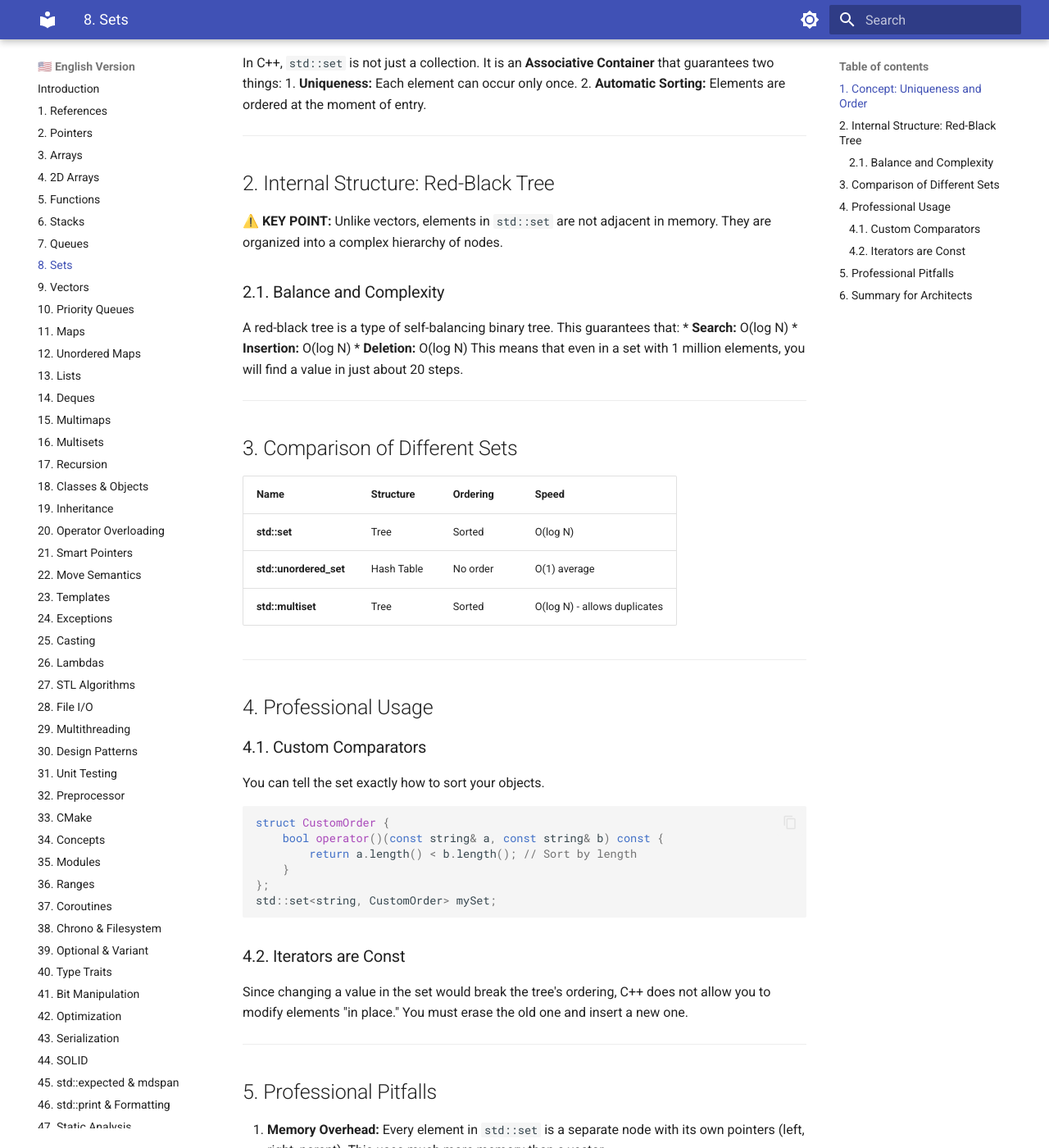
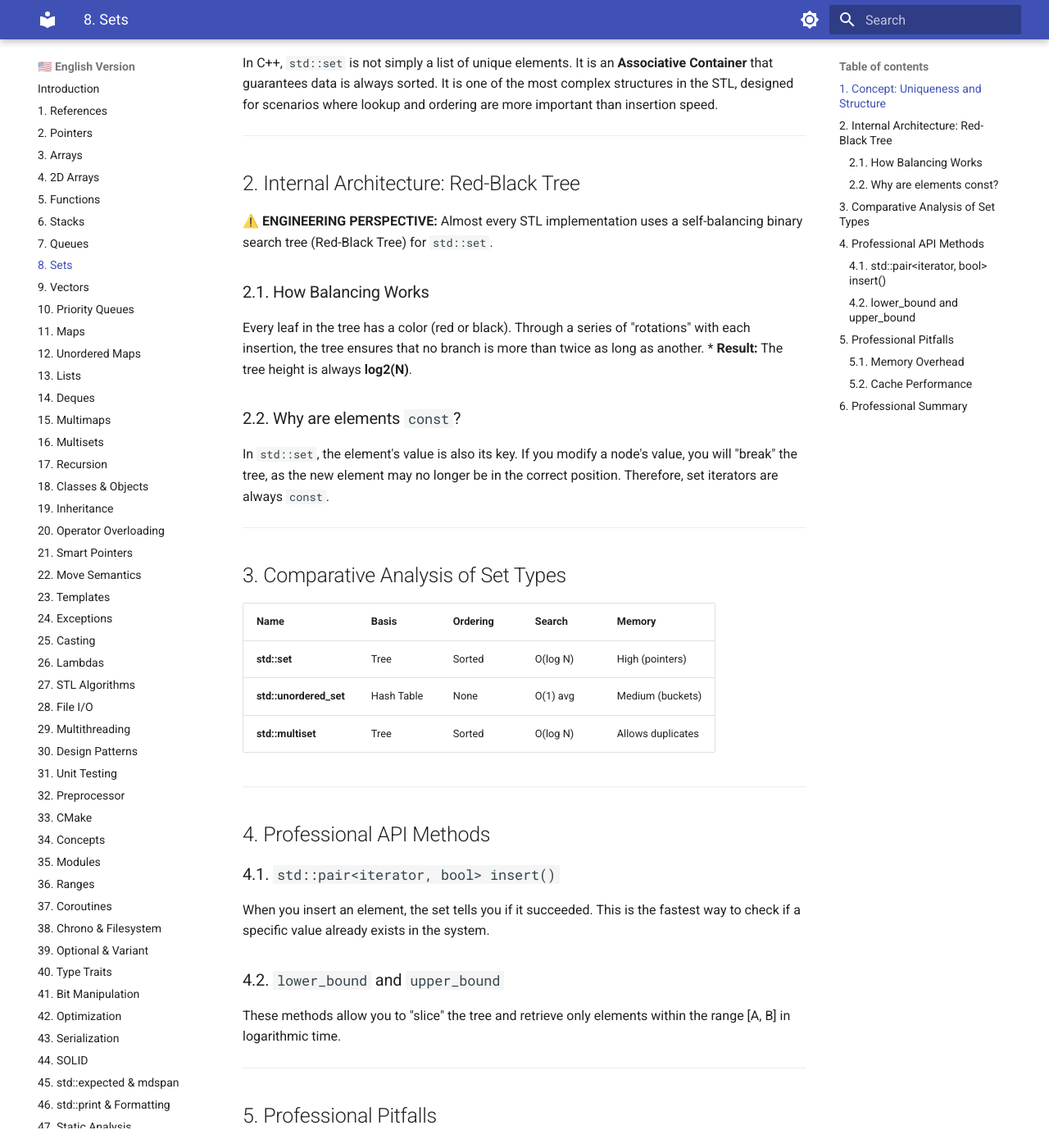
Before and after one commit to KadirYazadzhi/CPlusPlus---KeyConcepts, an MkDocs documentation site: the page built from docs/en/Sets/Sets.md, in a window 1280 px wide and 1400 px high, scrolled down 215 px. Shown: the whole window at 82% size. Built offline with MkDocs 1.6.1 and Material for MkDocs 9.7.7, drawn with Linux system fonts in a browser that asks for light colours; some of the changed text lies outside the part shown.

Commit message:
Docs: Huge expansion of Topics 7-8 (Queues, Sets) covering Circular Buffers, Red-Black Trees, and Cache efficiency

````diff
--- a/docs/bg/Sets/Sets.md
+++ b/docs/bg/Sets/Sets.md
@@ -1,64 +1,58 @@
 # Множества (Sets) в C++ - Пълно техническо ръководство
 
-## 1. Концепция: Уникалност и Ред
-В C++, `std::set` не е просто колекция. Той е **Асоциативен Контейнер**, който гарантира две неща:
-1.  **Уникалност:** Всеки елемент може да се среща само веднъж.
-2.  **Автоматично Сортиране:** Елементите се подреждат в момента на влизане.
+## 1. Концепция: Уникалност и Структура
+В C++, `std::set` не е просто списък с уникални елементи. Той е **Асоциативен Контейнер**, който гарантира, че данните са винаги сортирани. Това е една от най-сложните структури в STL, проектирана за сценарии, където търсенето и подредбата са по-важни от скоростта на вмъкване.
 
 ---
 
-## 2. Вътрешна структура: Червено-Черно Дърво (Red-Black Tree)
+## 2. Вътрешна архитектура: Червено-Черно Дърво (Red-Black Tree)
 
-⚠️ **КЛЮЧОВ МОМЕНТ:** За разлика от векторите, елементите в `std::set` не са един до друг в паметта. Те са организирани в сложна йерархия от възли (nodes).
+⚠️ **ИНЖЕНЕРЕН ПОГЛЕД:** Почти всяка имплементация на STL използва самобалансиращо се двоично дърво (Red-Black Tree) за `std::set`.
 
-### 2.1. Баланс и Сложност
-Червено-черното дърво е вид самобалансиращо се двоично дърво. Това гарантира, че:
-*   **Търсене:** O(log N)
-*   **Вмъкване:** O(log N)
-*   **Изтриване:** O(log N)
-Това означава, че дори в сет с 1 милион елемента, ще намерите стойност само за 20 стъпки.
+### 2.1. Как работи балансирането?
+Всяко листо в дървото има цвят (червен или черен). Чрез серия от "ротации" при всяко вмъкване, дървото гарантира, че никой клон не е повече от два пъти по-дълъг от друг.
+*   **Резултат:** Височината на дървото винаги е **log2(N)**.
+
+### 2.2. Защо елементите са `const`?
+В `std::set`, стойността на елемента е и неговият ключ. Ако промените стойността на възел, вие ще "счупите" дървото, защото новият елемент може вече да не е на правилната позиция. Затова итераторите на сета са винаги `const`.
 
 ---
 
-## 3. Сравнение на различните Set-ове
+## 3. Сравнителен анализ на видовете Set
 
-| Име | Структура | Ред | Скорост |
-| :--- | :--- | :--- | :--- |
-| **std::set** | Дърво | Сортиран | O(log N) |
-| **std::unordered_set** | Хеш Таблица | Няма ред | O(1) средно |
-| **std::multiset** | Дърво | Сортиран | O(log N) - позволява дубликати |
+| Име | База | Ред | Търсене | Памет |
+| :--- | :--- | :--- | :--- | :--- |
+| **std::set** | Дърво | Сортиран | O(log N) | Висока (указатели) |
+| **std::unordered_set** | Хеш таблица | Няма | O(1) средно | Средна (кофи) |
+| **std::multiset** | Дърво | Сортиран | O(log N) | Позволява дубликати |
 
 ---
 
-## 4. Професионално използване
+## 4. Професионални методи (Advanced API)
 
-### 4.1. Персонализирани Компартори
-Можете да кажете на сета как точно да сортира вашите обекти.
-```cpp
-struct CustomOrder {
-    bool operator()(const string& a, const string& b) const {
-        return a.length() < b.length(); // Сортиране по дължина
-    }
-};
-std::set<string, CustomOrder> mySet;
-```
+### 4.1. `std::pair<iterator, bool> insert()`
+Когато вмъквате елемент, сетът ви казва дали е успял. Това е най-бързият начин да проверите дали дадена стойност вече съществува в системата.
 
-### 4.2. Итераторите са Const
-Тъй като промяната на стойност в сета би счупила подредбата на дървото, C++ не ви позволява да променяте елементите "на място". Трябва да изтриете стария и да вмъкнете нов.
+### 4.2. `lower_bound` и `upper_bound`
+Тези методи ви позволяват да "разрежете" дървото и да вземете само елементите в диапазон [A, B] за логаритмично време.
 
 ---
 
 ## 5. Професионални капани
-1.  **Memory Overhead:** Всеки елемент в `std::set` е отделен възел със свои указатели (ляво, дясно, родител). Това използва много повече памет от вектор.
-2.  **Performance:** Поради разпръснатата памет, `std::set` е лош за кеша на процесора. Използвайте го само ако редът и уникалността са задължителни.
+
+### 5.1. Memory Overhead (Излишък на памет)
+Всеки елемент в `std::set` се съхранява в отделен възел. На 64-битова система това са 3 указателя (24 байта) + цвета на възела + подравняване (padding). За съхранението на един `int` (4 байта) вие харчите около **32-40 байта**.
+
+### 5.2. Cache Performance
+Тъй като възлите се заделят поотделно в Heap паметта, те са разпръснати. Обхождането на сет е хиляди пъти по-бавно от обхождането на вектор при големи масиви от данни.
 
 ---
 
-## 6. Обобщение за архитекти
-*   Ползвайте `std::set` за **уникални, сортирани данни**.
-*   Ползвайте `std::unordered_set` за **максимална скорост** на търсене.
-*   Винаги проверявайте резултата от `insert()`, за да знаете дали вмъкването е успяло.
+## 6. Професионално обобщение
+*   Използвайте `std::set`, когато **редът** е критичен.
+*   Използвайте `std::unordered_set`, когато търсите **скорост**.
+*   За критични за паметта системи, помислете за **сортиран вектор** и `std::binary_search`.
 
 ---
-*Документацията е подготвена за проекта "Ключови концепции в C++".*
-*Версия: 2.0 (Пълна детайлност)*
+*(Документацията е подготвена за проекта "Ключови концепции в C++".*
+*Версия: 3.0 - Експертна детайлност)*
--- a/docs/en/Sets/Sets.md
+++ b/docs/en/Sets/Sets.md
@@ -1,64 +1,58 @@
 # Sets in C++ - The Ultimate Technical Guide
 
-## 1. Concept: Uniqueness and Order
-In C++, `std::set` is not just a collection. It is an **Associative Container** that guarantees two things:
-1.  **Uniqueness:** Each element can occur only once.
-2.  **Automatic Sorting:** Elements are ordered at the moment of entry.
+## 1. Concept: Uniqueness and Structure
+In C++, `std::set` is not simply a list of unique elements. It is an **Associative Container** that guarantees data is always sorted. It is one of the most complex structures in the STL, designed for scenarios where lookup and ordering are more important than insertion speed.
 
 ---
 
-## 2. Internal Structure: Red-Black Tree
+## 2. Internal Architecture: Red-Black Tree
 
-⚠️ **KEY POINT:** Unlike vectors, elements in `std::set` are not adjacent in memory. They are organized into a complex hierarchy of nodes.
+⚠️ **ENGINEERING PERSPECTIVE:** Almost every STL implementation uses a self-balancing binary search tree (Red-Black Tree) for `std::set`.
 
-### 2.1. Balance and Complexity
-A red-black tree is a type of self-balancing binary tree. This guarantees that:
-*   **Search:** O(log N)
-*   **Insertion:** O(log N)
-*   **Deletion:** O(log N)
-This means that even in a set with 1 million elements, you will find a value in just about 20 steps.
+### 2.1. How Balancing Works
+Every leaf in the tree has a color (red or black). Through a series of "rotations" with each insertion, the tree ensures that no branch is more than twice as long as another.
+*   **Result:** The tree height is always **log2(N)**.
+
+### 2.2. Why are elements `const`?
+In `std::set`, the element's value is also its key. If you modify a node's value, you will "break" the tree, as the new element may no longer be in the correct position. Therefore, set iterators are always `const`.
 
 ---
 
-## 3. Comparison of Different Sets
+## 3. Comparative Analysis of Set Types
 
-| Name | Structure | Ordering | Speed |
-| :--- | :--- | :--- | :--- |
-| **std::set** | Tree | Sorted | O(log N) |
-| **std::unordered_set** | Hash Table | No order | O(1) average |
-| **std::multiset** | Tree | Sorted | O(log N) - allows duplicates |
+| Name | Basis | Ordering | Search | Memory |
+| :--- | :--- | :--- | :--- | :--- |
+| **std::set** | Tree | Sorted | O(log N) | High (pointers) |
+| **std::unordered_set** | Hash Table | None | O(1) avg | Medium (buckets) |
+| **std::multiset** | Tree | Sorted | O(log N) | Allows duplicates |
 
 ---
 
-## 4. Professional Usage
+## 4. Professional API Methods
 
-### 4.1. Custom Comparators
-You can tell the set exactly how to sort your objects.
-```cpp
-struct CustomOrder {
-    bool operator()(const string& a, const string& b) const {
-        return a.length() < b.length(); // Sort by length
-    }
-};
-std::set<string, CustomOrder> mySet;
-```
+### 4.1. `std::pair<iterator, bool> insert()`
+When you insert an element, the set tells you if it succeeded. This is the fastest way to check if a specific value already exists in the system.
 
-### 4.2. Iterators are Const
-Since changing a value in the set would break the tree's ordering, C++ does not allow you to modify elements "in place." You must erase the old one and insert a new one.
+### 4.2. `lower_bound` and `upper_bound`
+These methods allow you to "slice" the tree and retrieve only elements within the range [A, B] in logarithmic time.
 
 ---
 
 ## 5. Professional Pitfalls
-1.  **Memory Overhead:** Every element in `std::set` is a separate node with its own pointers (left, right, parent). This uses much more memory than a vector.
-2.  **Performance:** Due to scattered memory, `std::set` is poor for CPU cache locality. Use it only if order and uniqueness are mandatory.
+
+### 5.1. Memory Overhead
+Every element in `std::set` is stored in a separate node. On a 64-bit system, this means 3 pointers (24 bytes) + node color + padding. To store a single `int` (4 bytes), you spend approximately **32-40 bytes**.
+
+### 5.2. Cache Performance
+Since nodes are allocated individually on the Heap, they are scattered. Traversing a set is thousands of times slower than traversing a vector for large datasets.
 
 ---
 
-## 6. Summary for Architects
-*   Use `std::set` for **unique, sorted data**.
-*   Use `std::unordered_set` for **maximum search speed**.
-*   Always check the result of `insert()` to know if the insertion was successful.
+## 6. Professional Summary
+*   Use `std::set` when **order** is critical.
+*   Use `std::unordered_set` when seeking **speed**.
+*   For memory-critical systems, consider a **sorted vector** and `std::binary_search`.
 
 ---
-*Documentation prepared for the "C++ Key Concepts" project.*
-*Version: 2.0 (Full Detail)*
+*(This document is part of the massive C++ encyclopedia.)*
+*(Version: 3.0 - Expert Detail)*
````
Also changed, not shown: docs/bg/Queues/Queues.md (+29 -33 lines), docs/en/Queues/Queues.md (+28 -32 lines).
